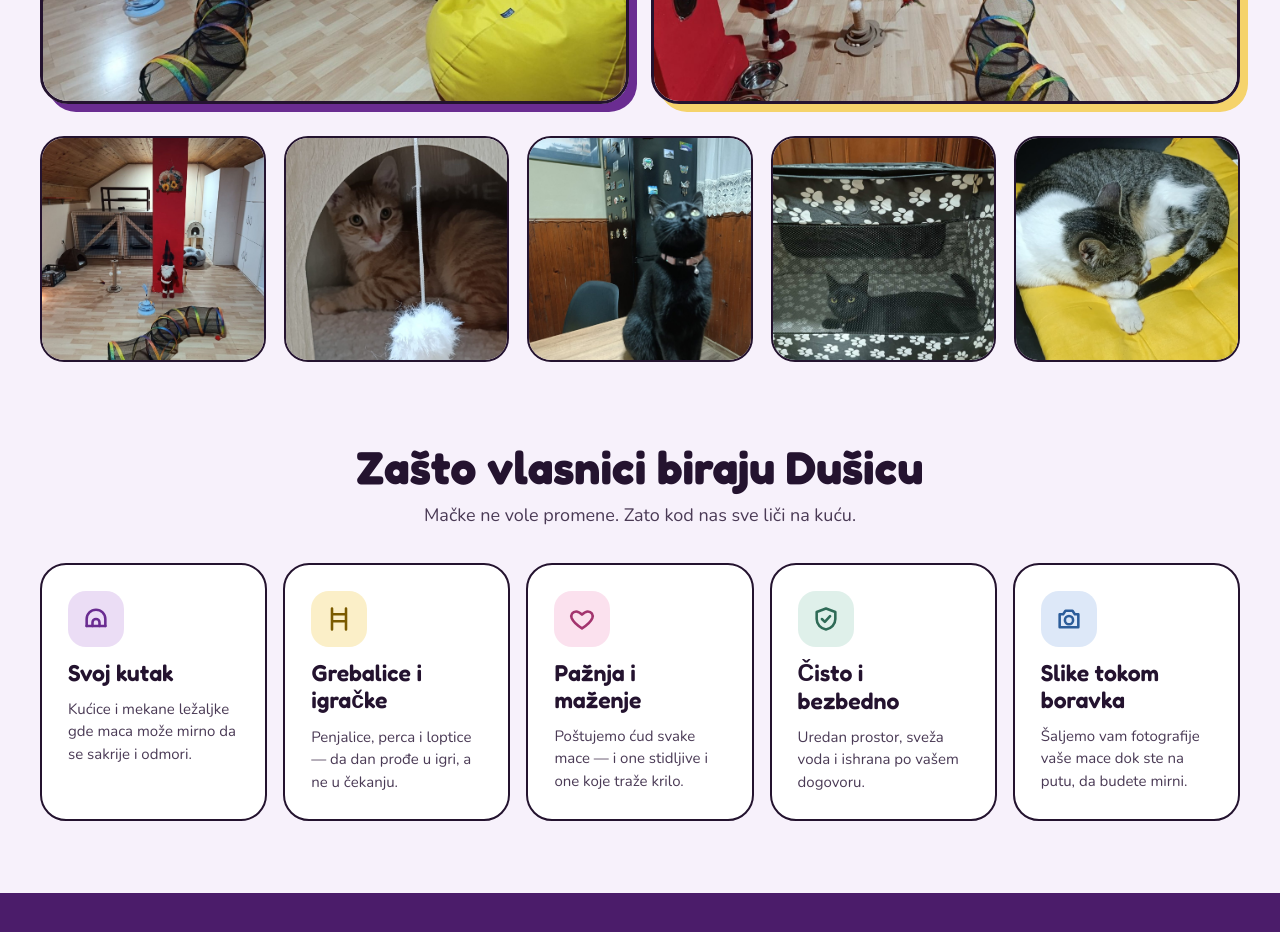
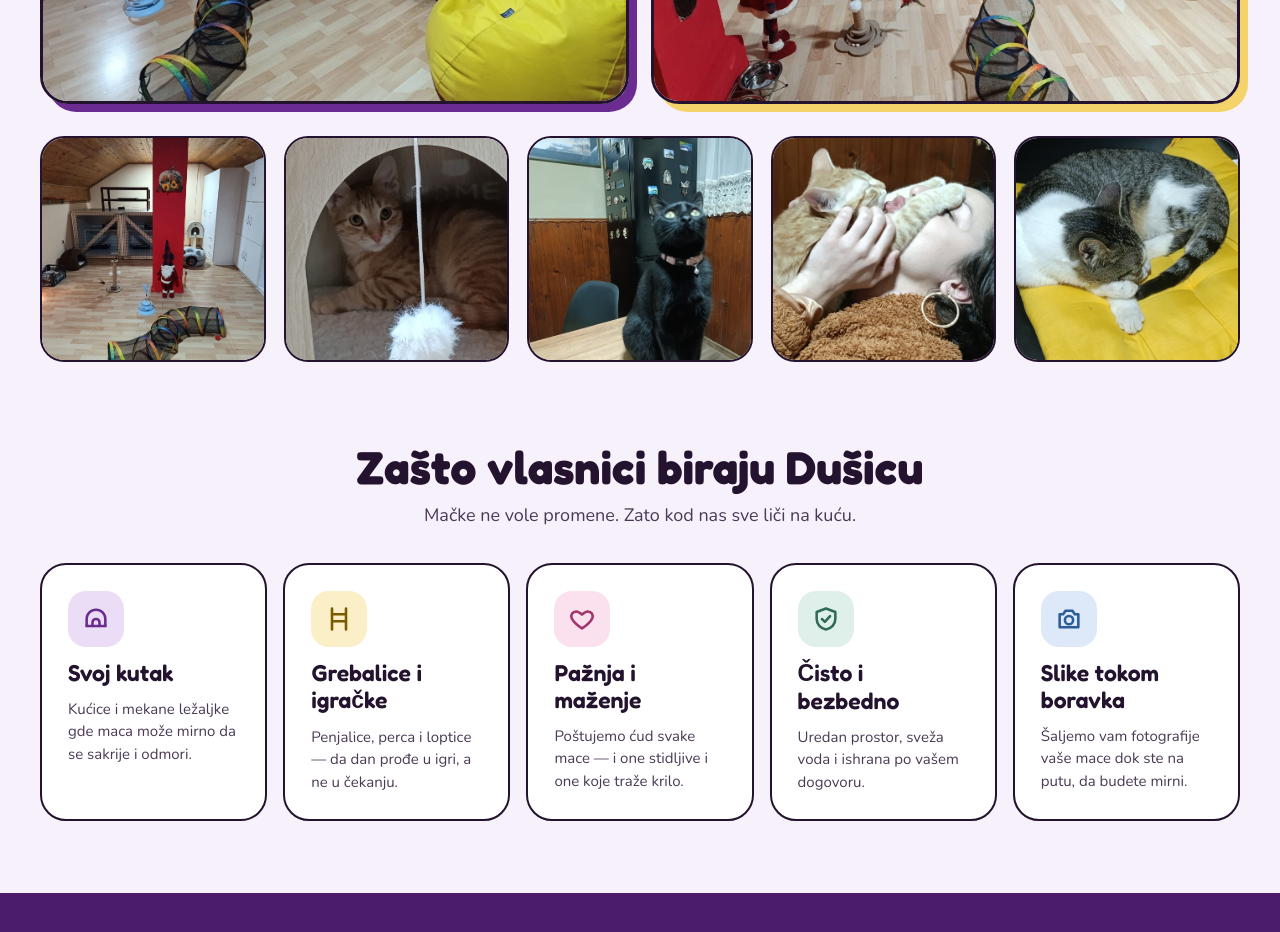
Before and after one commit to Visnja77/Dusica, a plain HTML site: page index.html in a window 1280 px wide. Shown: the part 1320-2252 px from the top of the page. Drawn offline with Linux system fonts and the light colour scheme.

Commit message:
Zamena slike: riđa maca u zagrljaju umesto crne u šatoru
Co-Authored-By: Claude Opus 5.5 <noreply@anthropic.com>
Claude-Session: https://claude.ai/code/session_01QWtCiqnAjZf3sXtmatH1VT

```diff
--- a/index.html
+++ b/index.html
@@ -138,7 +138,7 @@ img{max-width:100%}
     <img loading="lazy" src="img/prostor-ceo.jpg" alt="Cela soba pansiona sa boksovima, grebalicama i tunelom" style="display: block; width: 100%; aspect-ratio: 1 / 1; object-fit: cover; box-sizing: border-box; border-radius: 24px; border: 2px solid #24132F">
     <img loading="lazy" src="img/maca-rida.jpg" alt="Riđa maca odmara u kućici" style="display: block; width: 100%; aspect-ratio: 1 / 1; object-fit: cover; box-sizing: border-box; border-radius: 24px; border: 2px solid #24132F">
     <img loading="lazy" src="img/maca-crna.jpg" alt="Crna maca sa ogrlicom sedi na stolu" style="display: block; width: 100%; aspect-ratio: 1 / 1; object-fit: cover; object-position: 50% 30%; box-sizing: border-box; border-radius: 24px; border: 2px solid #24132F">
-    <img loading="lazy" src="img/maca-sator.jpg" alt="Crna maca u šatoru sa šarom šapica" style="display: block; width: 100%; aspect-ratio: 1 / 1; object-fit: cover; box-sizing: border-box; border-radius: 24px; border: 2px solid #24132F">
+    <img loading="lazy" src="img/maca-zagrljaj.jpg" alt="Riđa maca se mazi i ljubi sa vlasnicom pansiona" style="display: block; width: 100%; aspect-ratio: 1 / 1; object-fit: cover; object-position: 45% 40%; box-sizing: border-box; border-radius: 24px; border: 2px solid #24132F">
     <img loading="lazy" src="img/maca-spava.jpg" alt="Sivo-bela maca spava sklupčana na žutom jastuku" style="display: block; width: 100%; aspect-ratio: 1 / 1; object-fit: cover; box-sizing: border-box; border-radius: 24px; border: 2px solid #24132F">
   </div>
 </section>
```
Also changed, not shown: img/maca-sator.jpg (deleted), img/maca-zagrljaj.jpg (added).
